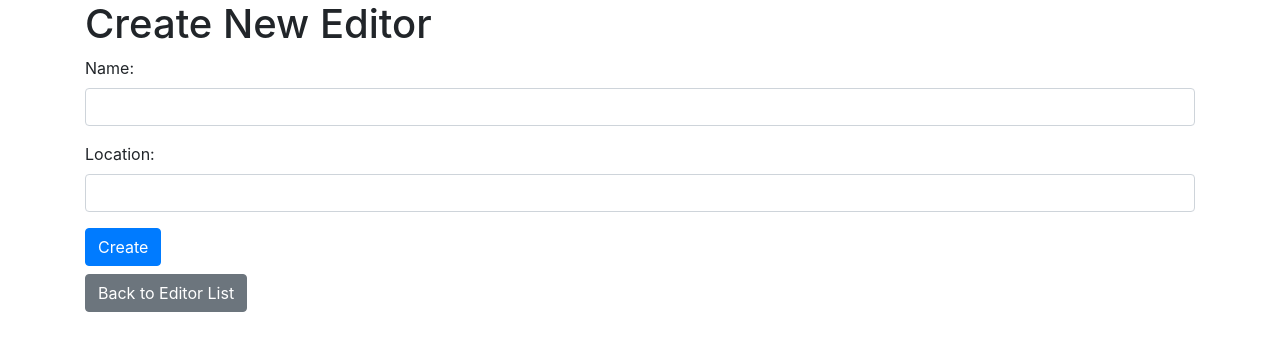
After one commit to monteiroo21/BD, a Flask app: page /editor-create in a window 1280 px wide. The commit adds this page. Shown: the top 351 px of the page. Run offline with Flask 3, Linux system fonts and the light colour scheme; some libraries are stand-ins or nearby versions.

Commit message:
add editor

```diff
--- a/projeto/project_code/code/bd-project/app.py
+++ b/projeto/project_code/code/bd-project/app.py
@@ -221,6 +221,23 @@ def editor_search():
     editors = editor.search_editor(query)
     return render_template("editor_list.html", editors=editors)
 
+@app.route("/editor-create", methods=["GET", "POST"])
+def new_editor_create():
+    if request.method == "POST":
+        name = request.form.get("name")
+        location = request.form.get("location")
+
+        new_details = Editor(name, 0, location)
+
+        try:
+            editor.create_editor(new_details)
+            flash("Editor created successfully!")
+            return redirect(url_for('base'))  # Redirecionar para a página principal
+        except ValueError as e:
+            return render_template("editor_create.html", error=str(e))
+
+    return render_template("editor_create.html")
+
 
 @app.route("/score-list", methods=["GET"])
 def score_list():
--- /dev/null
+++ b/projeto/project_code/code/bd-project/templates/editor_create.html
@@ -0,0 +1,37 @@
+<!DOCTYPE html>
+<html lang="en">
+
+<head>
+    <meta charset="UTF-8">
+    <meta name="viewport" content="width=device-width, initial-scale=1.0">
+    <title>Create Editor</title>
+    <link rel="stylesheet" href="https://stackpath.bootstrapcdn.com/bootstrap/4.3.1/css/bootstrap.min.css">
+    <script>
+        window.onload = function () {
+            var error = "{{ error }}";
+            if (error) {
+                alert(error);
+            }
+        };
+    </script>
+</head>
+
+<body>
+    <div class="container">
+        <h1>Create New Editor</h1>
+        <form method="post" action="/editor-create">
+            <div class="form-group">
+                <label for="name">Name:</label>
+                <input type="text" class="form-control" id="name" name="name" required>
+            </div>
+            <div class="form-group">
+                <label for="location">Location:</label>
+                <input type="text" class="form-control" id="location" name="location" required>
+            </div>
+            <button type="submit" class="btn btn-primary">Create</button>
+        </form>
+        <a href="{{ url_for('base') }}" class="btn btn-secondary mt-2">Back to Editor List</a>
+    </div>
+</body>
+
+</html>
--- a/projeto/project_code/code/bd-project/templates/index.html
+++ b/projeto/project_code/code/bd-project/templates/index.html
@@ -216,7 +216,7 @@
             <input type="text" name="query" placeholder="Search for editor ...">
             <button type="submit">Search</button>
             <button hx-get="/editor-list" hx-target="#editor-container" hx-swap="innerHTML">Update Editor List</button>
-            <button class="top-button" hx-get="editor" hx-swap="innerHTML" hx-target="#content">New</button>
+            <a href="{{ url_for('new_editor_create') }}" class="btn btn-success">New</a>
         </form>
 
         <form id="search-score" style="display: none;" hx-get="/score-search" hx-target="#score-container"
```
Also changed, not shown: projeto/project_code/code/bd-project/bd_project/editor.py (+8 -0 lines), projeto/project_code/functions.sql (+26 -0 lines).
